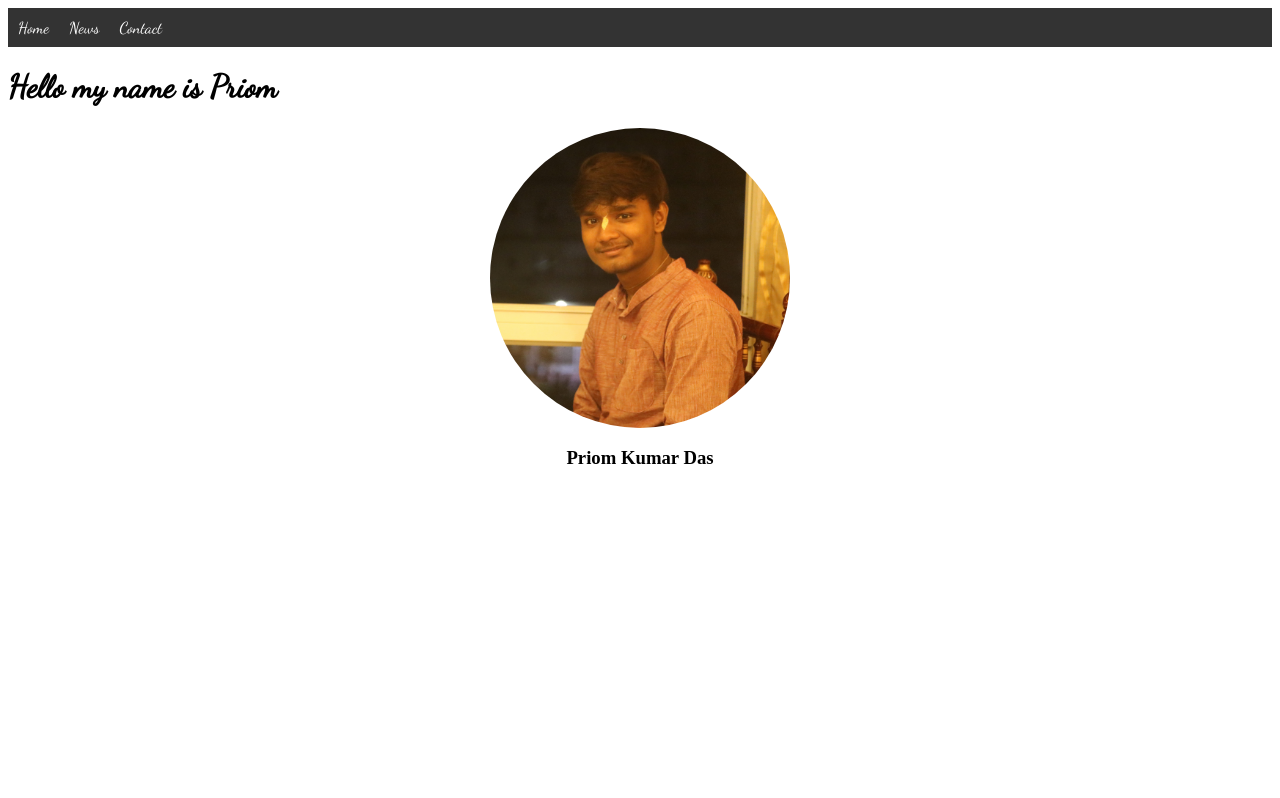
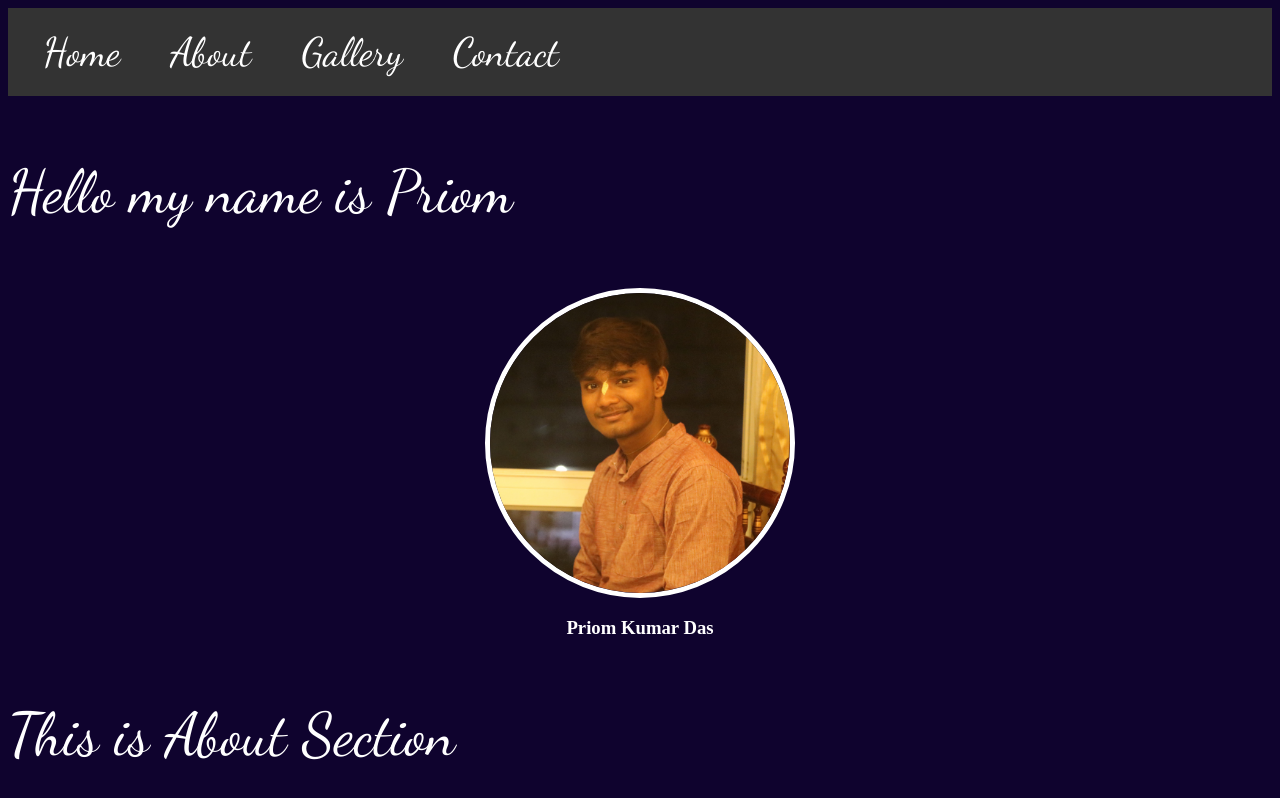
Before and after one commit to priomdas/priomdas.github.io, a plain HTML site: page index.html in a window 1280 px wide. Shown: the top 798 px of the page. Drawn offline with Linux system fonts and the light colour scheme.

Commit message:
Update index.html

```diff
--- a/index.html
+++ b/index.html
@@ -11,7 +11,7 @@
 			overflow: hidden;
 			background-color: #333;
 			margin: 0px;
-			padding: 0px;
+			padding: 10px;
 		}
 
 		li{
@@ -19,18 +19,47 @@
 		}
 
 		li a{
-			padding: 10px 10px;
+			padding: 10px 25px;
 			color: white;
 			text-decoration: none;
 			display: block;
 			font-family: 'Dancing Script', cursive;
+			font-size: 40px;
 		}
 
 		li a:hover{
 			background-color: #A1A1A1;
 		}
-		h1{
+		p{
 			font-family: 'Dancing Script', cursive;
+			color: white;
+			font-size: 60px;
+		}
+
+		img{
+			height: 300px;
+			border: 5px solid white;
+			border-radius: 50%;
+			display: block;
+			margin-left: auto;
+			margin-right: auto;
+		}
+		body{
+			background-color: #0f032e;
+		}
+		.about{
+			height: 500px;
+
+		}
+
+		.gallery{
+			height: 500px;
+
+		}
+
+		.contact{
+			height: 500px;
+
 		}
 
 
@@ -41,28 +70,37 @@
 </head>
 <body>
 	<ul>
-  <li><a class="active" href="#home">Home</a></li>
-  <li><a href="#news">News</a></li>
+  <li><a class="active" href="C:\Users\h\Desktop\HTML\home.html" target="-blank">Home</a></li>
+  <li><a href="#news">About</a></li>
+  <li><a href="#gallery">Gallery</a></li>
   <li><a href="#contact">Contact</a></li>
 </ul>
+	<p>Hello my name is Priom</p>
+	<img src="IMG1.jpg" alt="profile photo">
+	<center> <a href="https://www.instagram.com/priom_krishna_das/" style="text-decoration: none; color: white; "> <h3>Priom Kumar Das</h3> </a>  </center>
 
-<h1>Hello my name is Priom</h1>
+
+	<div>
+		<div class="about">
+			<p>This is About Section</p>
+
+		</div>
+
+		<div class="gallery">
+			<p>This is Gallery Section</p>
+
+		</div>
+
+		<div class="contact">
+			<p>This is Contact Section </p>
+
+		</div>
 
 
 
-	<style type="text/css">
-		img{
-			height: 300px;
-			border-radius: 50%;
-			display: block;
-			margin-left: auto;
-			margin-right: auto;
-		}
-	</style>
-	<title></title>
-</head>
-<body>
-	<img src="IMG1.jpg" alt="profile photo">
-	<center> <a href="https://www.instagram.com/priom_krishna_das/" style="text-decoration: none; color: black"> <h3>Priom Kumar Das</h3> </a>  </center>
+
+
+
+	</div>
 </body>
 </html>
```
